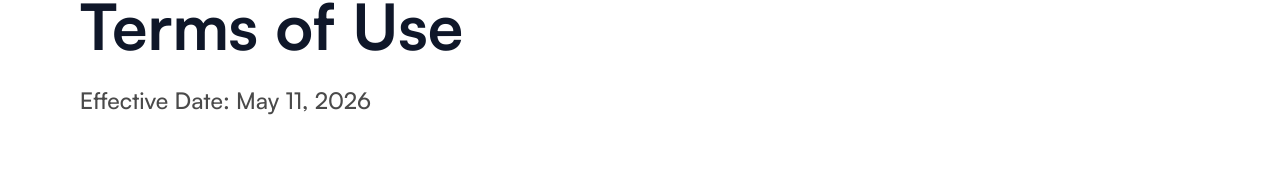
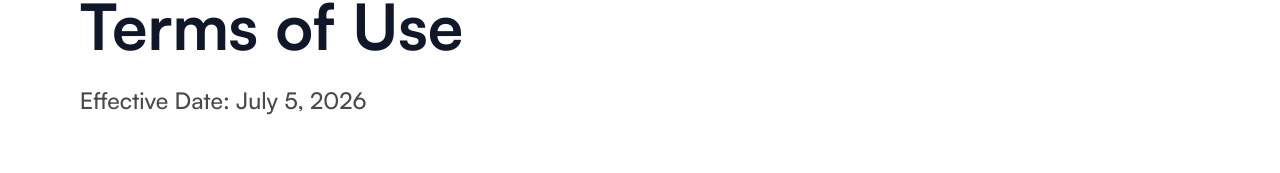
Before and after one commit to nuscript-zera/zera-website, a Next.js app: page /terms-of-service in a window 1280 px wide. Shown: the part 250-423 px from the top of the page. Built offline with nearby package versions, Linux system fonts and the light colour scheme.

Commit message:
Legal: effective date 2026-07-05, Texas jurisdiction

```diff
--- a/app/privacy-policy/page.tsx
+++ b/app/privacy-policy/page.tsx
@@ -97,7 +97,7 @@ export default function PrivacyPolicy() {
             Privacy Policy
           </motion.h1>
           <motion.p {...fadeUp(0.16)} className="text-lg text-muted-foreground mt-6">
-            Effective Date: May 11, 2026
+            Effective Date: July 5, 2026
           </motion.p>
         </div>
       </section>
--- a/app/terms-of-service/page.tsx
+++ b/app/terms-of-service/page.tsx
@@ -63,7 +63,7 @@ const SECTIONS: Section[] = [
   },
   {
     title: "Governing Law & Jurisdiction",
-    content: "These Terms are governed by and construed in accordance with the laws of the State of Delaware, without regard to its conflict of law provisions. Any disputes arising under or related to these Terms shall be resolved exclusively in the state or federal courts located in Delaware, and you irrevocably consent to the personal jurisdiction of such courts.",
+    content: "These Terms are governed by and construed in accordance with the laws of the State of Texas, without regard to its conflict of law provisions. Any disputes arising under or related to these Terms shall be resolved exclusively in the state or federal courts located in Texas, and you irrevocably consent to the personal jurisdiction of such courts.",
   },
   {
     title: "Modifications to These Terms",
@@ -98,7 +98,7 @@ export default function TermsOfUse() {
             Terms of Use
           </motion.h1>
           <motion.p {...fadeUp(0.16)} className="text-lg text-muted-foreground mt-6">
-            Effective Date: May 11, 2026
+            Effective Date: July 5, 2026
           </motion.p>
         </div>
       </section>
```
